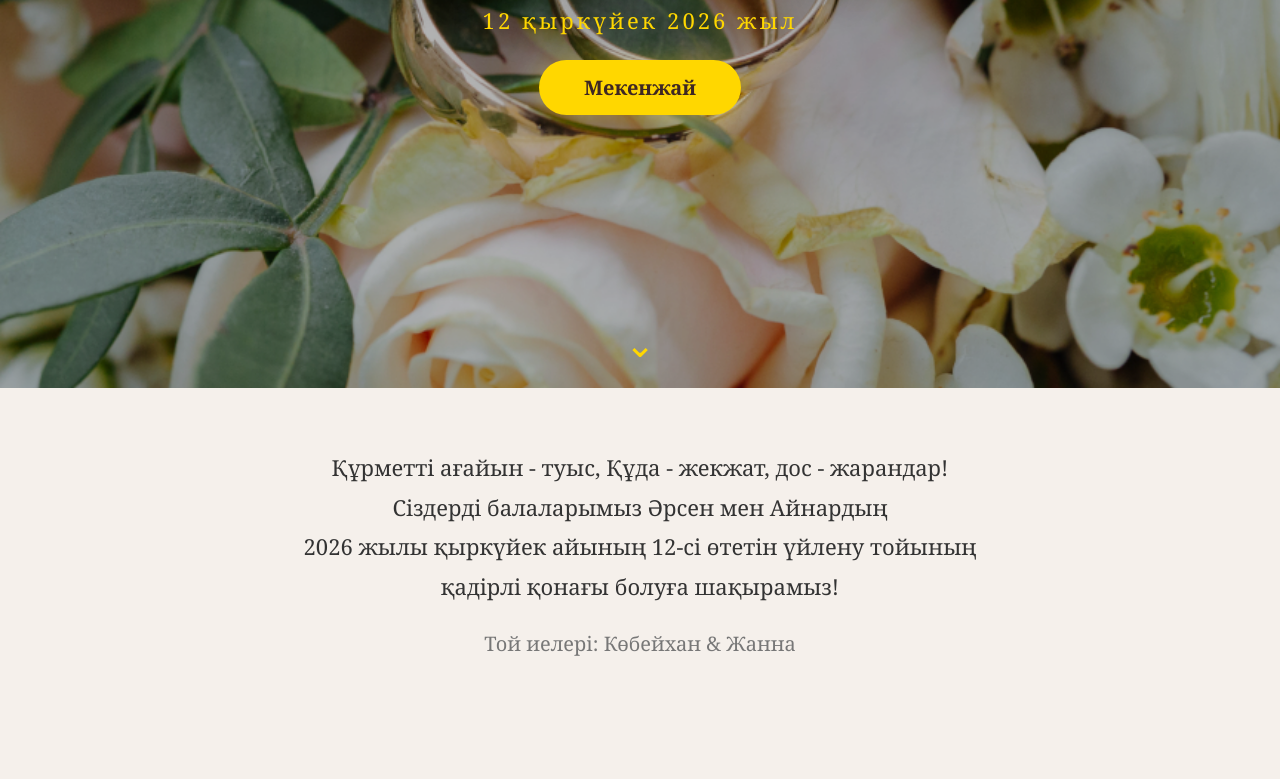
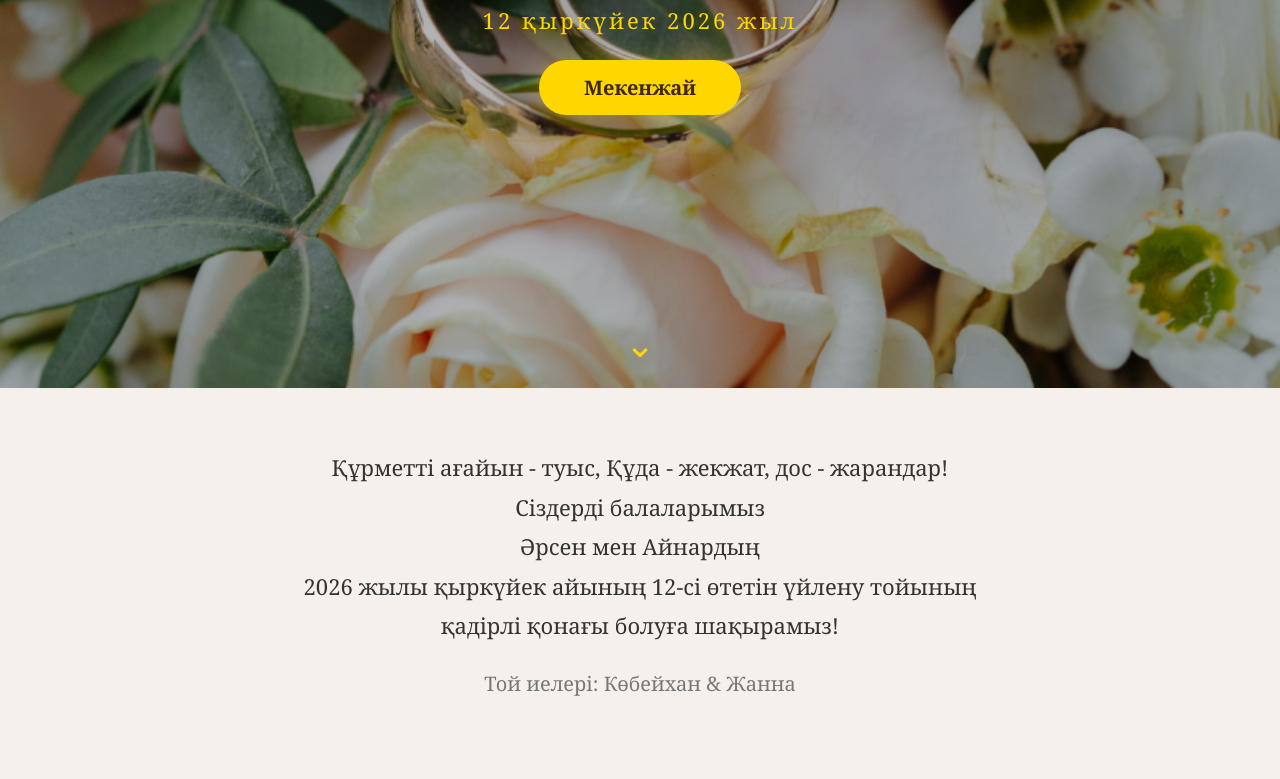
Before and after one commit to pro100kz/toi, a website: page index.html in a window 1280 px wide. Shown: the part 412-1191 px from the top of the page. Drawn offline with Linux system fonts and the light colour scheme.

Commit message:
Update index.html

```diff
--- a/index.html
+++ b/index.html
@@ -227,7 +227,7 @@
         <div style="max-width: 820px; margin: 0 auto;">
             <p class="invite-text">
                 Құрметті ағайын - туыс, Құда - жекжат, дос - жарандар!<br>
-                Сіздерді балаларымыз
+                Сіздерді балаларымыз<br>
                 Әрсен мен Айнардың<br>
                 2026 жылы қыркүйек айының 12-сі өтетін үйлену тойының<br>
                 қадірлі қонағы болуға шақырамыз!
```
